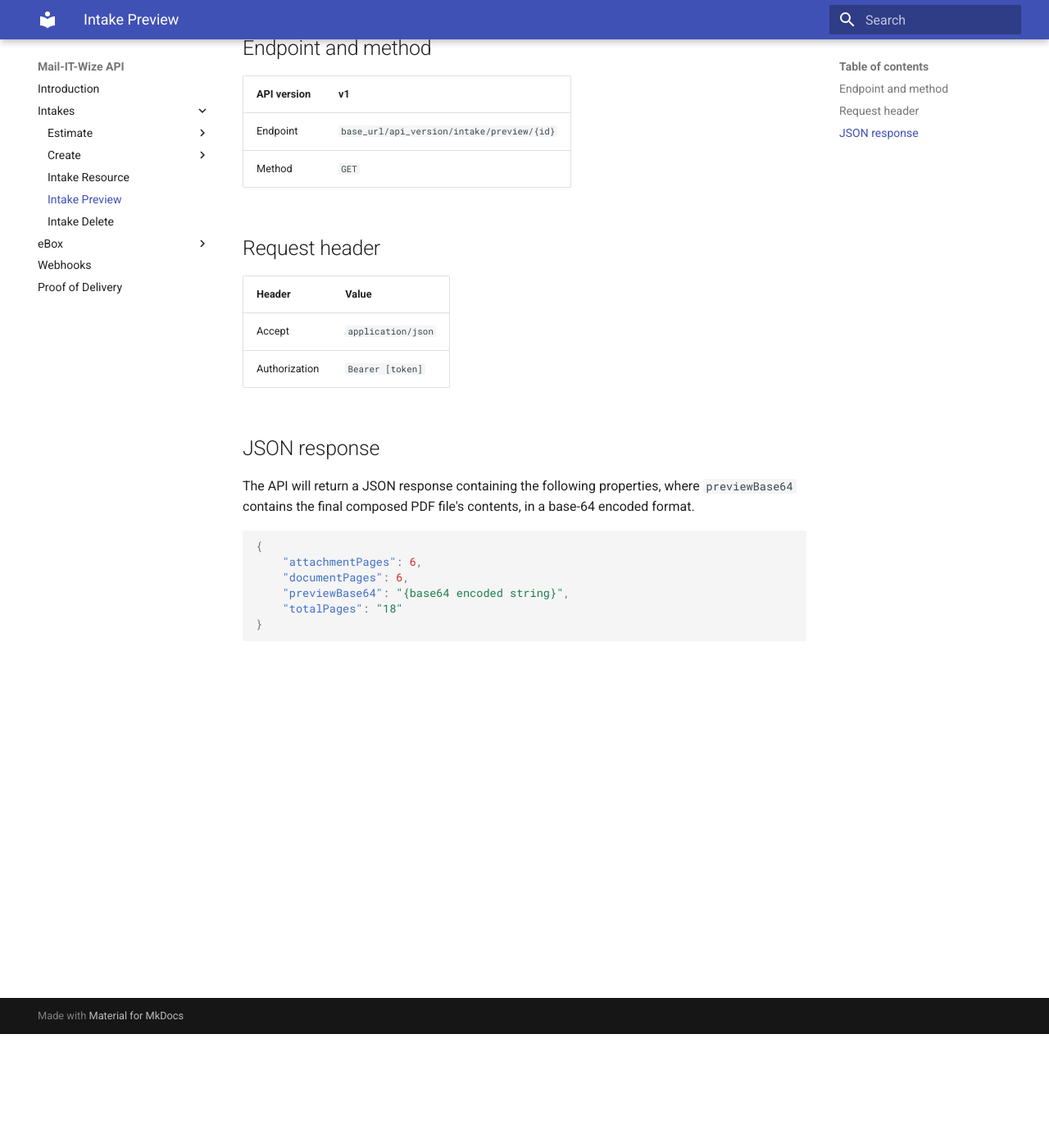
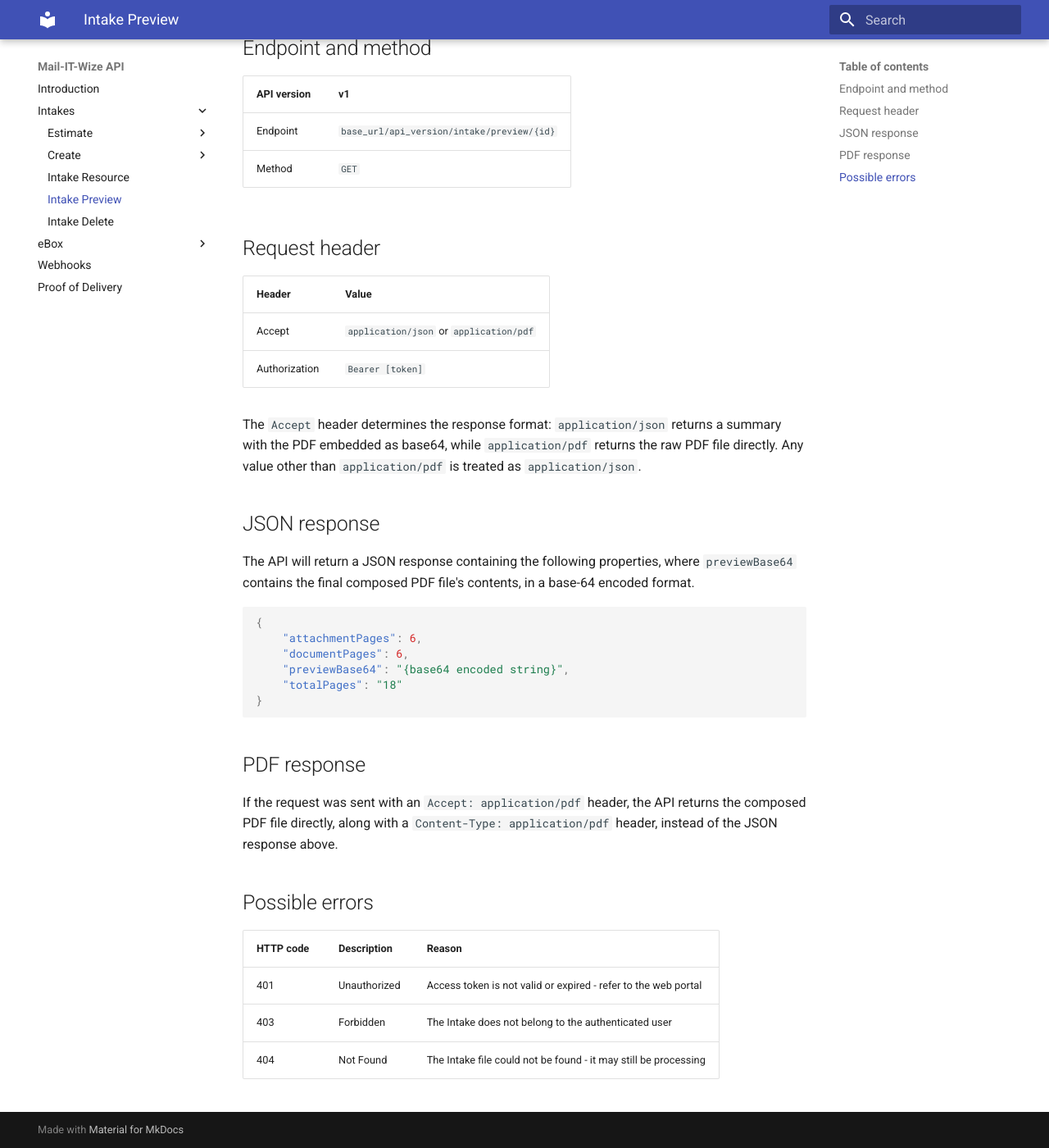
Before and after one commit to Symeta-Hybrid/api-docs, an MkDocs documentation site: the page built from docs/intake_preview.md, in a window 1280 px wide and 1400 px high, scrolled down 139 px. Shown: the whole window at 82% size. Built offline with MkDocs 1.6.1 and Material for MkDocs 9.7.7, drawn with Linux system fonts in a browser that asks for light colours.

Commit message:
Document new accept header for binary response

````diff
--- a/docs/intake_preview.md
+++ b/docs/intake_preview.md
@@ -9,10 +9,14 @@
 
 ## Request header
 
-| Header        | Value              |
-|---------------|--------------------|
-| Accept        | `application/json` |
-| Authorization | `Bearer [token]`   |
+| Header        | Value                                  |
+|---------------|-----------------------------------------|
+| Accept        | `application/json` or `application/pdf` |
+| Authorization | `Bearer [token]`                        |
+
+The `Accept` header determines the response format: `application/json` returns a summary with the PDF embedded as
+base64, while `application/pdf` returns the raw PDF file directly. Any value other than `application/pdf` is
+treated as `application/json`.
 
 ## JSON response
 The API will return a JSON response containing the following properties, where `previewBase64` contains the final
@@ -25,3 +29,15 @@
     "totalPages": "18"
 }
 ```
+
+## PDF response
+If the request was sent with an `Accept: application/pdf` header, the API returns the composed PDF file directly,
+along with a `Content-Type: application/pdf` header, instead of the JSON response above.
+
+## Possible errors
+
+| HTTP code | Description  | Reason                                                           |
+|-----------|--------------|-------------------------------------------------------------------|
+| 401       | Unauthorized | Access token is not valid or expired - refer to the web portal    |
+| 403       | Forbidden    | The Intake does not belong to the authenticated user               |
+| 404       | Not Found    | The Intake file could not be found - it may still be processing    |
````
